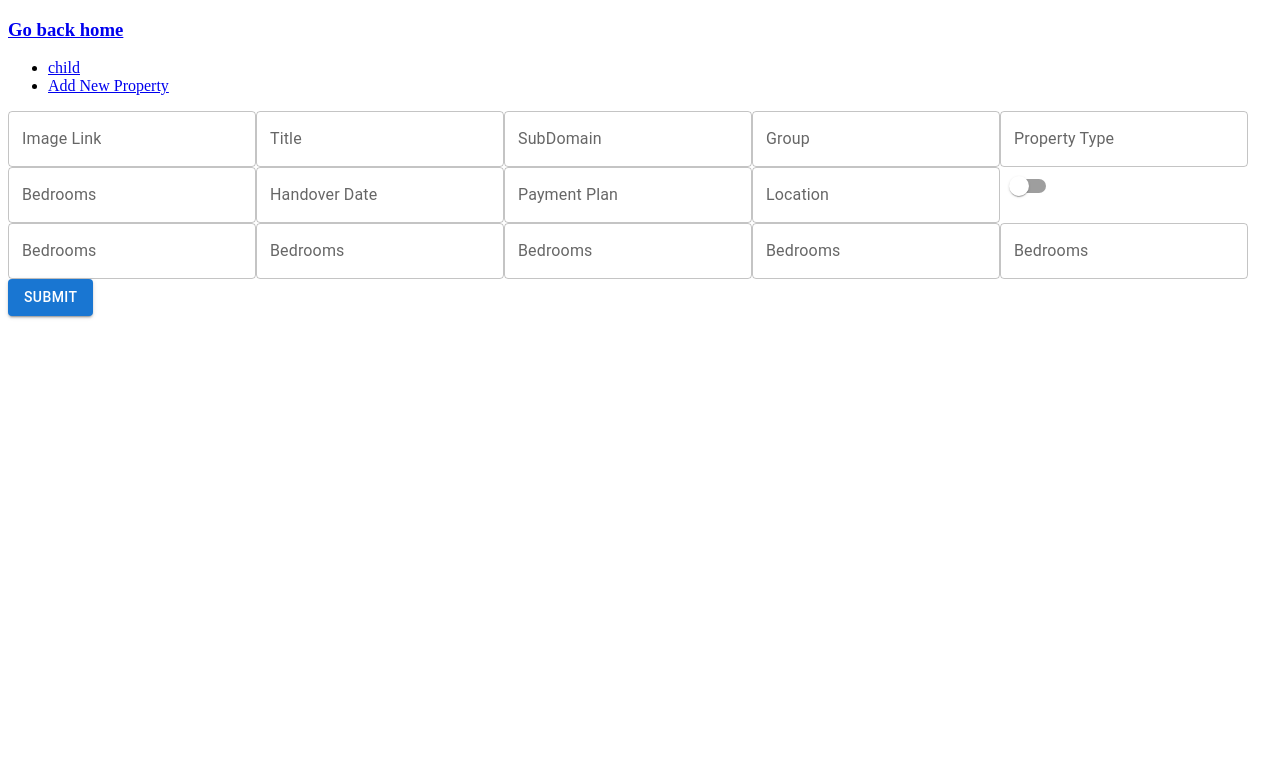
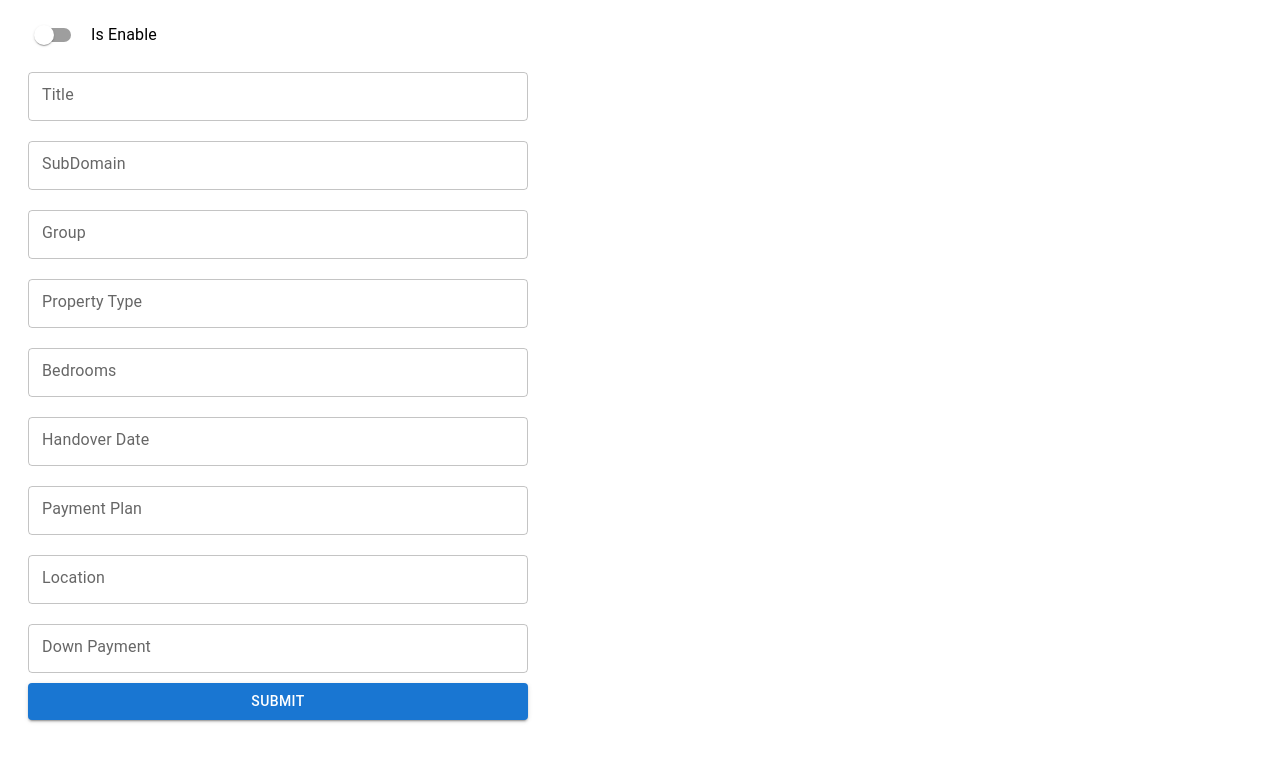
Before and after one commit to Wahab-23/superuser, a React (Create React App) app: page /add-new-property in a window 1280 px wide. Shown: the top 762 px of the page. Built offline with nearby package versions, Linux system fonts and the light colour scheme.

Commit message:
Add-new-property.js Updated

```diff
--- a/package.json
+++ b/package.json
@@ -9,11 +9,12 @@
     "@testing-library/jest-dom": "^5.16.5",
     "@testing-library/react": "^13.4.0",
     "@testing-library/user-event": "^13.5.0",
+    "axios": "^1.4.0",
     "react": "^18.2.0",
     "react-dom": "^18.2.0",
     "react-router-dom": "^6.13.0",
     "react-scripts": "5.0.1",
-    "web-vitals": "^2.1.4"
+    "web-vitals": "^3.3.2"
   },
   "scripts": {
     "start": "react-scripts start",
--- a/src/App.js
+++ b/src/App.js
@@ -1,18 +1,10 @@
 import { Outlet } from 'react-router-dom';
 import './App.css';
-import { Link } from 'react-router-dom';
 
 
 function App() {
   return (
     <div className="App">
-      <Link to={`/`}>
-        <h3>Go back home</h3>
-      </Link>
-      <ul>
-        <li><Link to={`/child`}>child</Link></li>
-        <li><Link to={`/add-new-property`}>Add New Property</Link></li>
-      </ul>
       <Outlet />
     </div>
   );
--- a/src/components/add-new-property/Add-new-property.js
+++ b/src/components/add-new-property/Add-new-property.js
@@ -1,10 +1,14 @@
 import React, { useState } from 'react';
 import axios from 'axios';
+import './property.css';
 import { Button, Switch, TextField } from '@mui/material';
+import FormGroup from '@mui/material/FormGroup';
+import FormControlLabel from '@mui/material/FormControlLabel';
+
 
 const AddNewPropertyForm = () => {
   const [formData, setFormData] = useState({
-    Image_Link: '',
+    Image_Link: '', //Need image uploader component for this input
     Title: '',
     SubDomain: '',
     p_Group: '',
@@ -15,18 +19,17 @@ const AddNewPropertyForm = () => {
     Location: '',
     Price: '',
     isEnable: false,
-    Overview: '',
+    Overview: '', //need to import jodit here
     Down_Payment: '',
-    Hero_img: '',
-    Logo: '',
-    Key_Highlight: '',
+    Hero_img: '', //Need image uploader component for this input
+    Logo: '', //Need image uploader component for this input
+    Key_Highlight: '', //need multiple switcher for this input
     Downloads: '',
   });
 
   const handleChange = (e) => {
     const { name, value } = e.target;
     setFormData((prevData) => ({ ...prevData, [name]: value }));
-    console.log(e.target.value);
   };
 
   const handleToggle = (e) => {
@@ -35,7 +38,6 @@ const AddNewPropertyForm = () => {
       ...prevData,
       [name]: !prevData[name] // Toggle the value of the property
     }));
-    console.log(formData);
   };
 
   const handleSubmit = (e) => {
@@ -54,43 +56,56 @@ const AddNewPropertyForm = () => {
   };
 
   return (
-    <form onSubmit={handleSubmit}>
-      <TextField
-        name="Image_Link"
-        label="Image Link"
-        value={formData.Image_Link}
-        onChange={handleChange}
+    <FormGroup onSubmit={handleSubmit} className='form-Container'>
+
+      <FormControlLabel
+        control={
+          <Switch
+            sx={{ m: 1 }}
+            checked={formData.isEnable}
+            name="isEnable"
+            label="isEnable"
+            onClick={handleToggle}
+            value={formData.isEnable}
+          />}
+        label="Is Enable"
       />
+
       <TextField
         name="Title"
         label="Title"
         value={formData.Title}
         onChange={handleChange}
       />
+
       <TextField
         name="SubDomain"
         label="SubDomain"
         value={formData.SubDomain}
         onChange={handleChange}
       />
+
       <TextField
         name="p_Group"
         label="Group"
         value={formData.p_Group}
         onChange={handleChange}
       />
+
       <TextField
         name="Property_Type"
         label="Property Type"
         value={formData.Property_Type}
         onChange={handleChange}
       />
+
       <TextField
         name="Bedroom"
         label="Bedrooms"
         value={formData.Bedroom}
         onChange={handleChange}
       />
+
       <TextField
         name="Handover_Date"
         label="Handover Date"
@@ -109,47 +124,19 @@ const AddNewPropertyForm = () => {
         value={formData.Location}
         onChange={handleChange}
       />
-      <Switch
-        checked={formData.isEnable}
-        name="isEnable"
-        label="isEnable"
-        onClick={handleToggle}
-        value={formData.isEnable}
-      />
+
       <TextField
-        name="Bedroom"
-        label="Bedrooms"
-        value={formData.Bedroom}
+        name="Down_Payment"
+        label="Down Payment"
+        value={formData.Down_Payment}
         onChange={handleChange}
       />
-      <TextField
-        name="Bedroom"
-        label="Bedrooms"
-        value={formData.Bedroom}
-        onChange={handleChange}
-      />
-      <TextField
-        name="Bedroom"
-        label="Bedrooms"
-        value={formData.Bedroom}
-        onChange={handleChange}
-      />
-      <TextField
-        name="Bedroom"
-        label="Bedrooms"
-        value={formData.Bedroom}
-        onChange={handleChange}
-      />
-      <TextField
-        name="Bedroom"
-        label="Bedrooms"
-        value={formData.Bedroom}
-        onChange={handleChange}
-      />
+
       <Button type="submit" variant="contained" color="primary">
         Submit
       </Button>
-    </form>
+
+    </FormGroup>
   );
 };
 
--- /dev/null
+++ b/src/components/add-new-property/property.css
@@ -0,0 +1,16 @@
+.form-Container {
+    display: flex;
+    flex-direction: column;
+    width: 70%;
+    max-width: 500px;
+    min-width: 300px;
+    margin-left: 20px;
+}
+
+.form-Container div {
+    margin: 5px 0px;
+}
+
+.form-Container div input {
+    height: 1rem;
+}
--- a/src/index.js
+++ b/src/index.js
@@ -7,7 +7,6 @@ import {
 } from "react-router-dom";
 
 //import AddNewPropertyForm from './components/add-new-property/Addnewpropertyform';
-import Testchild from './components/add-new-property/testchild';
 import AddNewPropertyForm from './components/add-new-property/Add-new-property';
 
 const router = createBrowserRouter([
@@ -15,10 +14,6 @@ const router = createBrowserRouter([
     path: "/",
     element: <App />,
     children: [
-      {
-        path: '/child',
-        element: <Testchild />
-      },
       {
         path: '/add-new-property',
         element: <AddNewPropertyForm />
```
Also changed, not shown: src/components/testchild.js (renamed from src/components/add-new-property/testchild.js), 1 other file (tests, documents, lock files or other folders).
